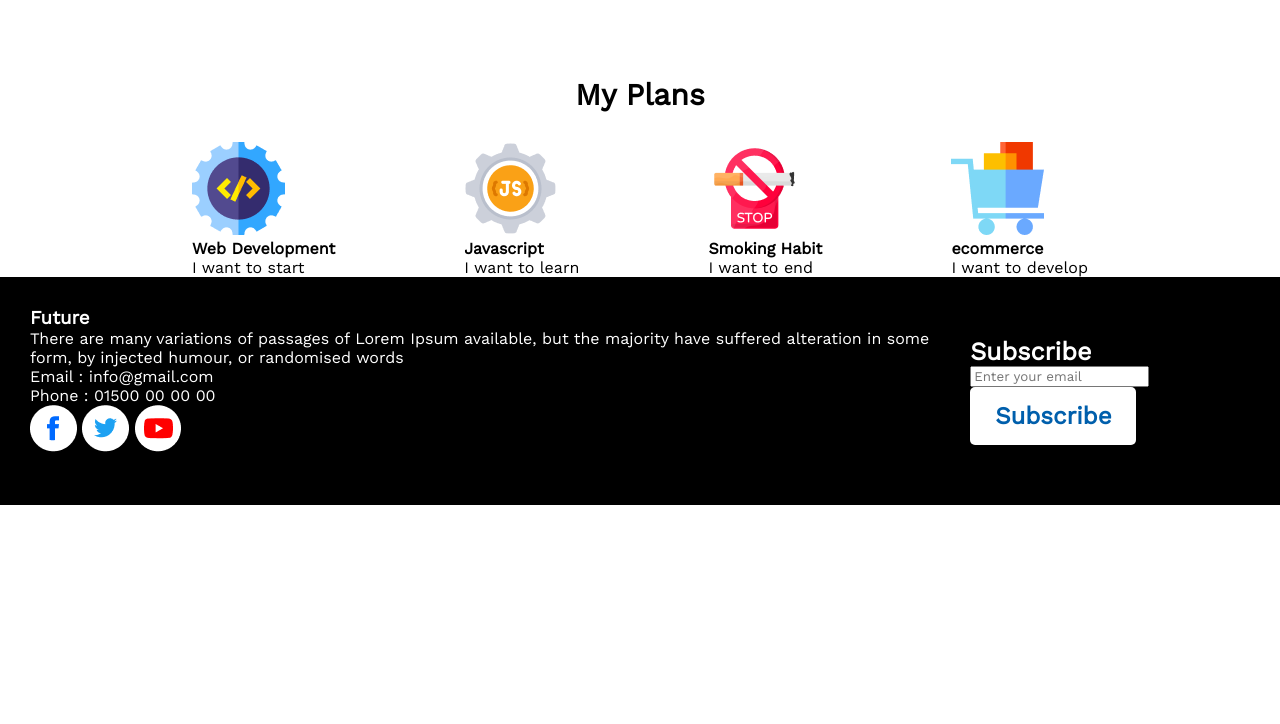
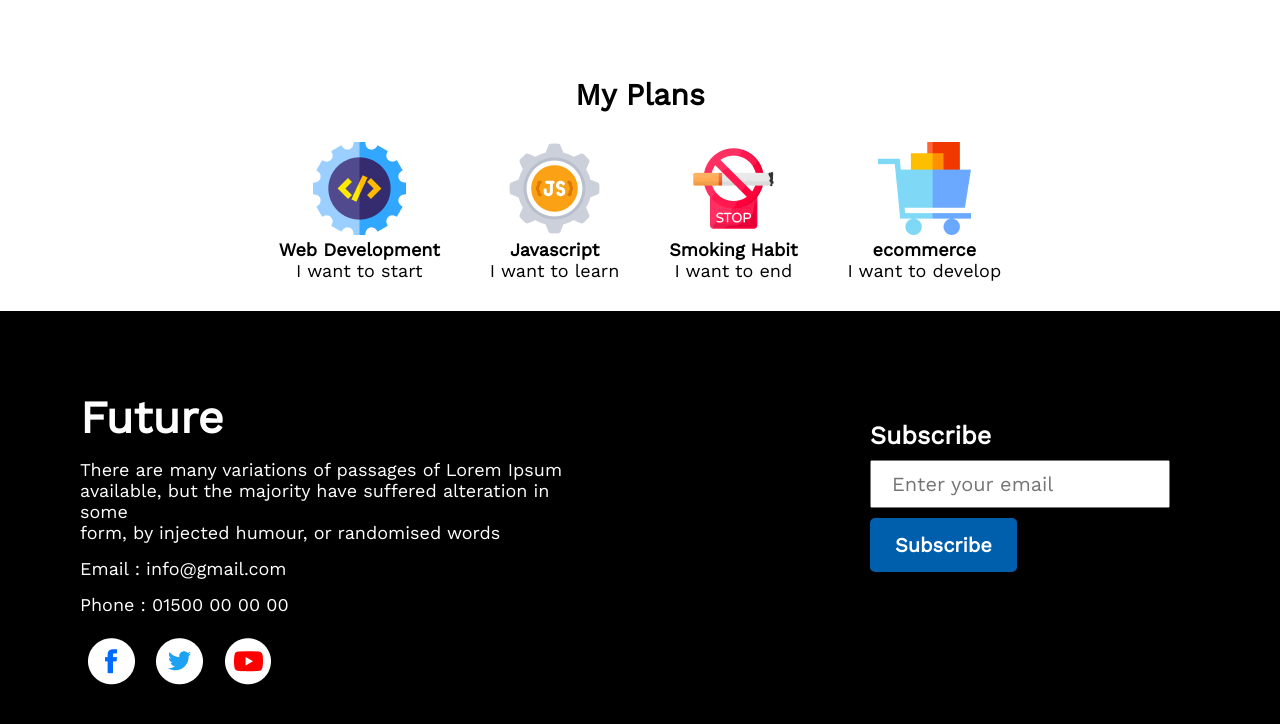
Before and after one commit to MDARH/ph-assignment-1, a plain HTML site: page index.html in a window 1280 px wide. Shown: the part 1704-2428 px from the top of the page. Before the commit the page ends 2209 px from the top, so only its background shows below. Drawn offline with nearby package versions, Linux system fonts and the light colour scheme.

Commit message:
footer design done

```diff
--- a/css/style.css
+++ b/css/style.css
@@ -85,10 +85,17 @@ button
 .plan-content
 {
     display: flex;
-    justify-content: space-between;
+    /* justify-content: space-between; */
+    justify-content: center;
+    gap: 50px;
     max-width: 70%;
     margin: auto;
 
+}
+.content-item
+{
+    text-align: center;
+    font-size: large;
 }
 
 /* Footer style */
@@ -98,9 +105,28 @@ footer
     background-color: #000;
     color: #fff;
     display: flex;
-    padding: 30px;
+    gap: 250px;
+    padding: 80px;
+    margin-top: 30px;
+    justify-content: center;
 }
+.future-content
+{
 
+}
+.future-content h3
+{
+    font-size: 45px;
+}
+.future-content p
+{
+    font-size: 18px;
+    margin: 15px 0;
+}
+.future-content > div img
+{
+    margin: 8px;
+}
 .subscribe-content
 {
     padding: 30px;
@@ -110,3 +136,16 @@ footer
     font-size: 25px;
 
 }
+.subscribe-content input
+{
+    display: block;
+    padding: 10px 20px;
+    margin: 10px 0;
+    font-size: 20px;
+}
+.subscribe-content button
+{
+    background-color: #005FAC;
+    color: #fff;
+    font-size: 20px;
+}
--- a/index.html
+++ b/index.html
@@ -33,22 +33,22 @@
         <section class="plan">
             <h2>My Plans</h2>
             <div class="plan-content">
-                <div>
+                <div class="content-item">
                     <img src="/images/icons/web.png" alt="">
                     <h4>Web Development</h4>
                     <p>I want to start</p>
                 </div>
-                <div>
+                <div class="content-item">
                     <img src="/images/icons/js.png" alt="">
                     <h4>Javascript</h4>
                     <p>I want to learn</p>
                 </div>
-                <div>
+                <div class="content-item">
                     <img src="/images/icons/smoke.png" alt="">
                     <h4>Smoking Habit</h4>
                     <p>I want to end</p>
                 </div>
-                <div>
+                <div class="content-item">
                     <img src="/images/icons/ecom.png" alt="">
                     <h4>ecommerce</h4>
                     <p>I want to develop</p>
@@ -59,7 +59,7 @@
     <footer>
         <div class="future-content">
             <h3>Future</h3>
-            <p>There are many variations of passages of Lorem Ipsum available, but the majority have suffered alteration in some form, by injected humour, or randomised words</p>
+            <p>There are many variations of passages of Lorem Ipsum <br> available, but the majority have suffered alteration in some <br> form, by injected humour, or randomised words</p>
             <p>Email : info@gmail.com</p>
             <p>Phone : 01500 00 00 00</p>
             <div>
```
